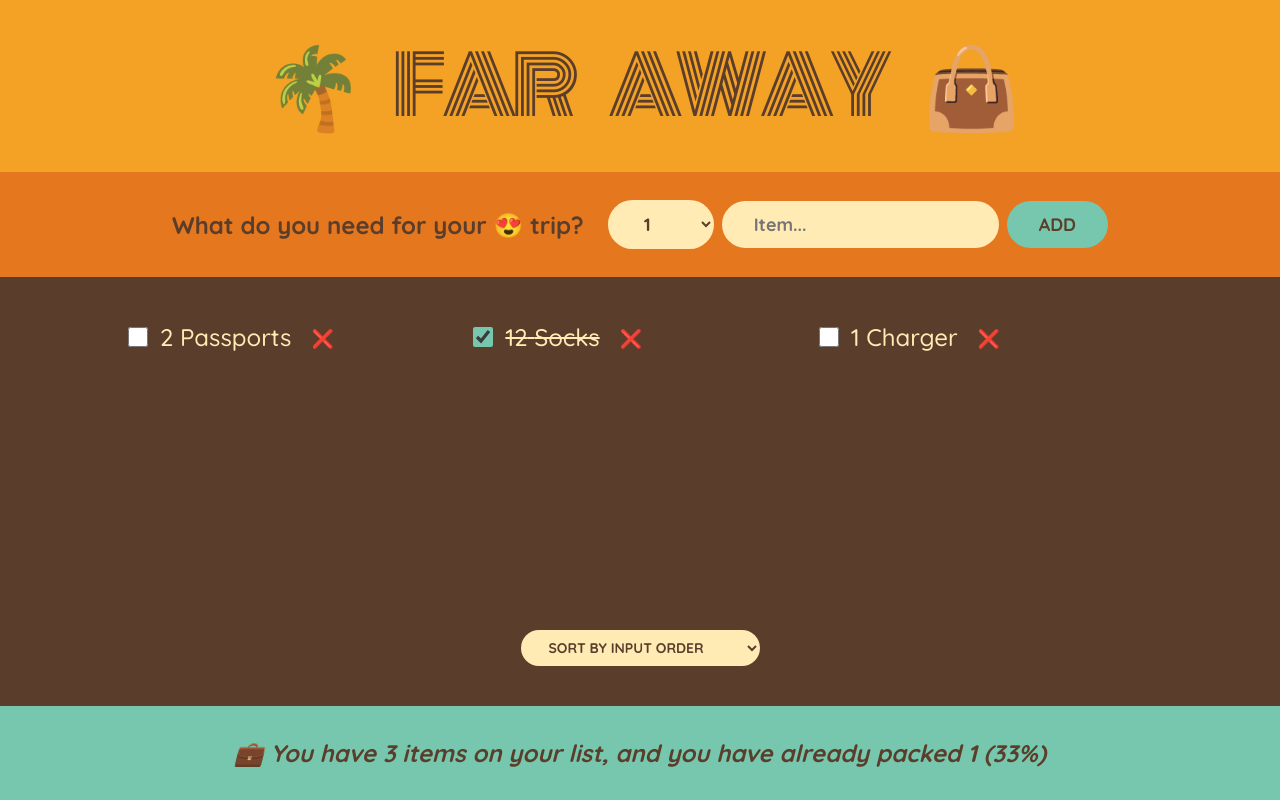
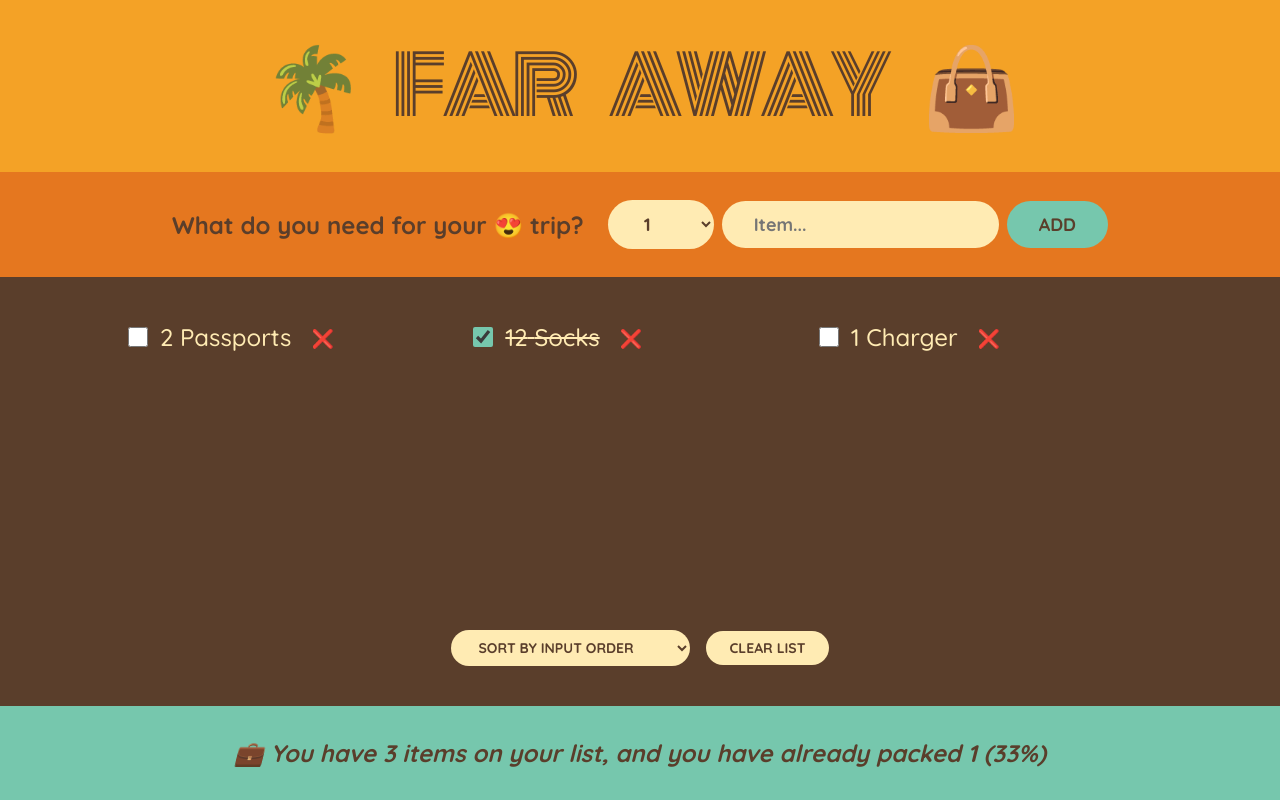
Before and after one commit to Kirollos-Rezkallah/far-away, a React (Create React App) app: page / in a window 1280 px wide. Built offline with nearby package versions, Linux system fonts and the light colour scheme.

Commit message:
feat: Add clear all feature

```diff
--- a/src/App.js
+++ b/src/App.js
@@ -8,7 +8,6 @@
 
 export default function App() {
   const [items, setItems] = useState(initialItems);
-  const numItems = items.length;
 
   function handleAddItems(item) {
     setItems((items) => [...items, item]);
@@ -26,6 +25,13 @@
     );
   }
 
+  function handleClearItems() {
+    const confirmed = window.confirm(
+      "Are you sure you want to delete all items?"
+    );
+    if (confirmed) setItems([]);
+  }
+
   return (
     <div className="app">
       <Logo />
@@ -34,6 +40,7 @@
         items={items}
         onDeleteItem={handleDeleteItem}
         onToggleItem={handleToggleItem}
+        onClearItems={handleClearItems}
       />
       <Stats items={items} />
     </div>
@@ -83,7 +90,7 @@
     </form>
   );
 }
-function PackingList({ items, onDeleteItem, onToggleItem }) {
+function PackingList({ items, onDeleteItem, onToggleItem, onClearItems }) {
   const [sortBy, setSortBy] = useState("input");
   let sortedItems;
 
@@ -96,6 +103,7 @@
 
   if (sortBy === "packed")
     sortedItems = [...items].sort((a, b) => a.packed - b.packed);
+
   return (
     <div className="list">
       <ul>
@@ -115,6 +123,7 @@
           <option value="description">Sort by description</option>
           <option value="packed">Sort by packed status</option>
         </select>
+        <button onClick={onClearItems}>Clear list</button>
       </div>
     </div>
   );
```
